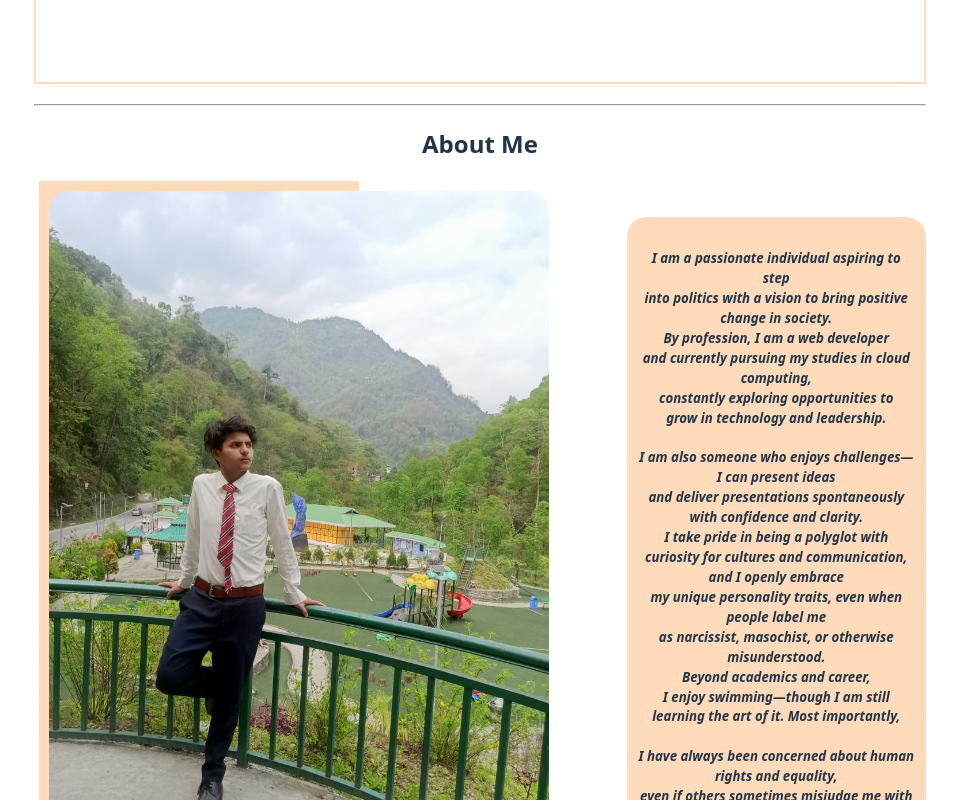
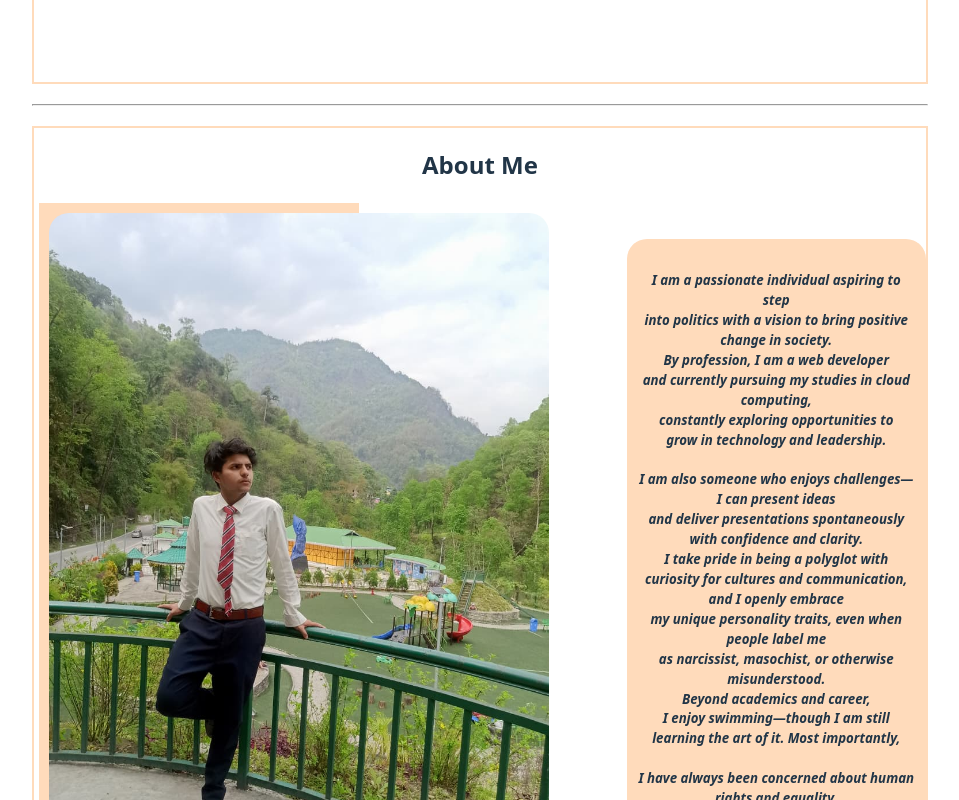
Before and after one commit to Abashansari/React-practise-1-portfolio-, a React (Vite) app: page / in a window 1280 px wide. Shown: the part 520-1320 px from the top of the page, without its empty margins (160-1119 px from the left). Built offline with nearby package versions, Linux system fonts and the light colour scheme.

Commit message:
portfolio is completed

```diff
--- a/src/components/About.jsx
+++ b/src/components/About.jsx
@@ -3,7 +3,7 @@ import abash2 from '/abash2.jpg'
 export default function About() {
   return (
     <>
-      <div>
+      <div style={{ border: '2px solid #ffdbbb' }}>
         <h2>About Me</h2>
 
         <div id="about" className='container2'>
```
